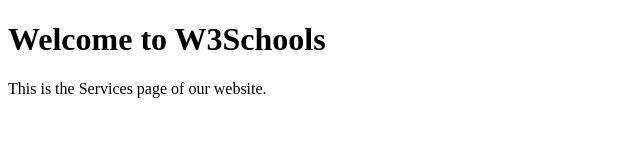
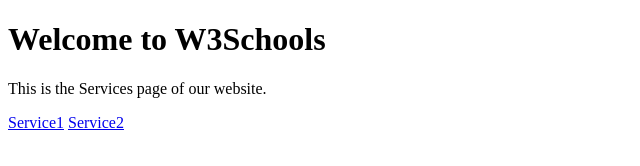
Before and after one commit to reddypandu/Practice, a plain HTML site: page services.html in a window 1280 px wide. Shown: the whole page, without its empty margins (0-640 px from the left). Drawn offline with Linux system fonts and the light colour scheme.

Commit message:
modified:   services.html

```diff
--- a/services.html
+++ b/services.html
@@ -9,5 +9,7 @@
   <h1>Welcome to W3Schools</h1>
   <p>This is the Services page of our website.</p>
   <!-- <a href="how-to.html">Go to How-To Page</a> -->
+  <a href="services/service1">Service1</a>
+  <a href="services/service2">Service2</a>
 </body>
 </html>
```
